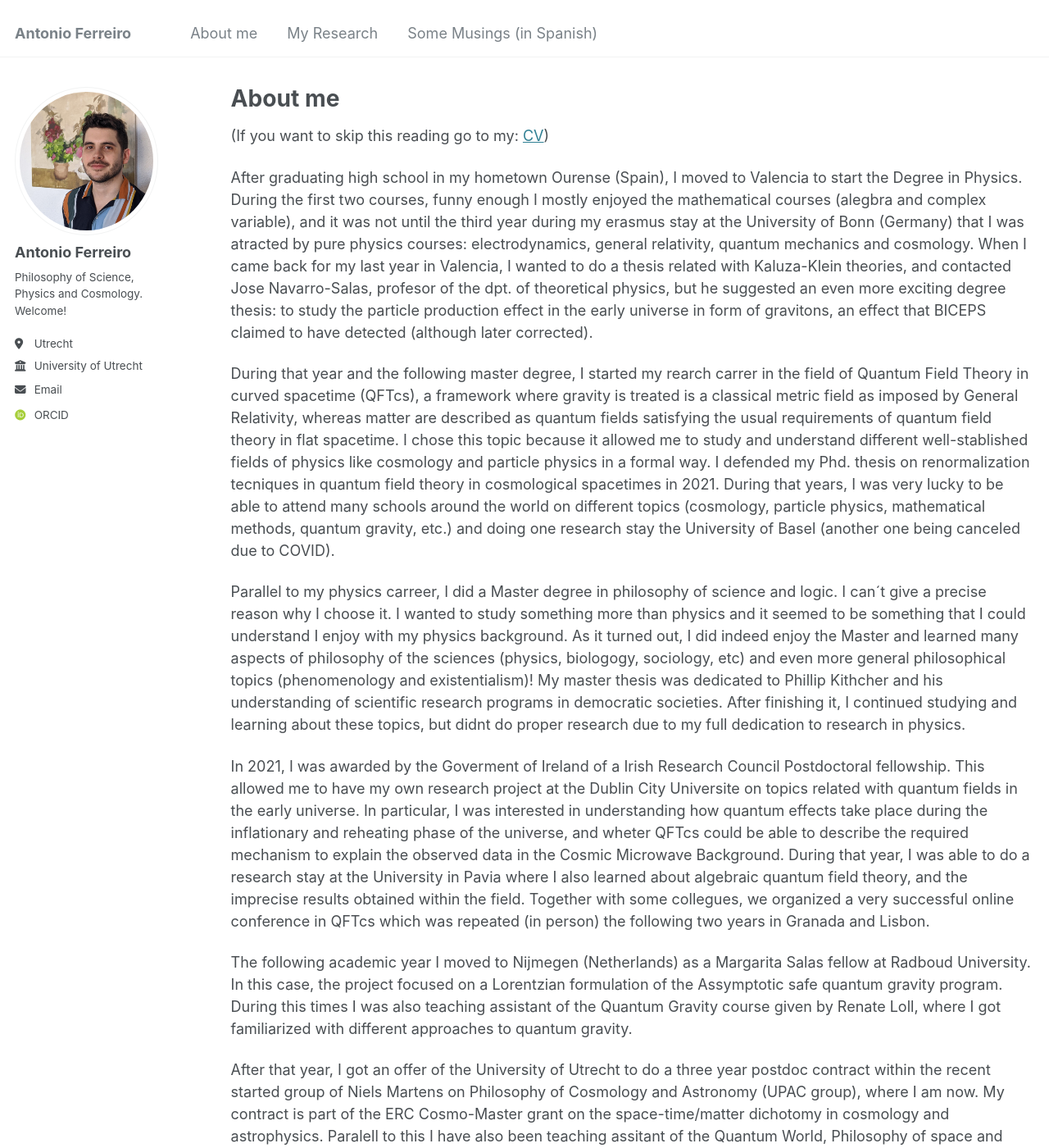
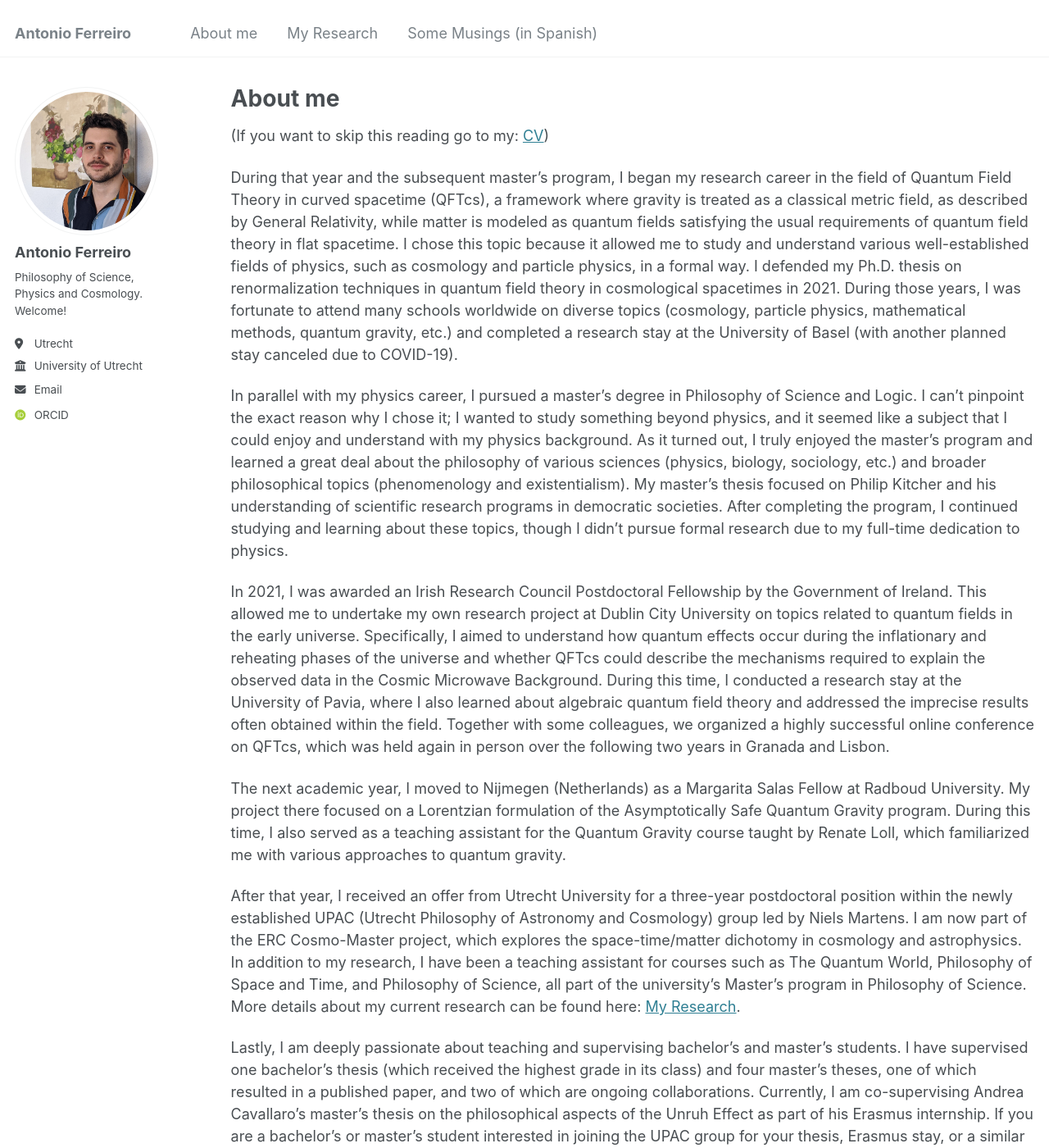
Before and after one commit to Anfedea/anfedea.github.io, a Jekyll site: the page built from _pages/cv.md, in a window 1280 px wide and 1400 px high. Shown: the whole window at 82% size. Built offline with Jekyll 4.4.1, drawn with Linux system fonts in a browser that asks for light colours; some web fonts are replaced; some of the changed text lies outside the part shown.

Commit message:
Update cv.md

```diff
--- a/_pages/cv.md
+++ b/_pages/cv.md
@@ -11,22 +11,17 @@ redirect_from:
 
 (If you want to skip this reading go to my: [CV](CV.pdf))
 
-After graduating high school in my hometown Ourense (Spain), I moved to Valencia to start the Degree in Physics. During the first two courses, funny enough I mostly enjoyed the mathematical courses (alegbra and complex variable), and it was not until the third year during my erasmus stay at the University of Bonn (Germany) that I was atracted by pure physics courses: electrodynamics, general relativity, quantum mechanics and cosmology. When I came back for my last year in Valencia, I wanted to do a thesis related with Kaluza-Klein theories, and contacted Jose Navarro-Salas, profesor of the dpt. of theoretical physics, but he suggested an even more exciting degree thesis: to study the particle production effect in the early universe in form of gravitons, an effect that BICEPS claimed to have detected (although later corrected).
+During that year and the subsequent master’s program, I began my research career in the field of Quantum Field Theory in curved spacetime (QFTcs), a framework where gravity is treated as a classical metric field, as described by General Relativity, while matter is modeled as quantum fields satisfying the usual requirements of quantum field theory in flat spacetime. I chose this topic because it allowed me to study and understand various well-established fields of physics, such as cosmology and particle physics, in a formal way. I defended my Ph.D. thesis on renormalization techniques in quantum field theory in cosmological spacetimes in 2021. During those years, I was fortunate to attend many schools worldwide on diverse topics (cosmology, particle physics, mathematical methods, quantum gravity, etc.) and completed a research stay at the University of Basel (with another planned stay canceled due to COVID-19).
 
-During that year and the following master degree, I started my rearch carrer in the field of Quantum Field Theory in curved spacetime (QFTcs), a framework where gravity is treated is a classical metric field as imposed by General Relativity, whereas matter are described as quantum fields satisfying the usual requirements of quantum field theory in flat spacetime. I chose this topic because it allowed me to study and understand different well-stablished fields of physics like cosmology and particle physics in a formal way. I defended my Phd. thesis on renormalization tecniques in quantum field theory in cosmological spacetimes in 2021. During that years, I was very lucky to be able to attend many schools around the world on different topics (cosmology, particle physics, mathematical methods, quantum gravity, etc.) and doing one research stay the University of Basel (another one being canceled due to COVID).
+In parallel with my physics career, I pursued a master’s degree in Philosophy of Science and Logic. I can’t pinpoint the exact reason why I chose it; I wanted to study something beyond physics, and it seemed like a subject that I could enjoy and understand with my physics background. As it turned out, I truly enjoyed the master’s program and learned a great deal about the philosophy of various sciences (physics, biology, sociology, etc.) and broader philosophical topics (phenomenology and existentialism). My master’s thesis focused on Philip Kitcher and his understanding of scientific research programs in democratic societies. After completing the program, I continued studying and learning about these topics, though I didn’t pursue formal research due to my full-time dedication to physics.
 
-Parallel to my physics carreer, I did a Master degree in philosophy of science and logic. I can´t give a precise reason why I choose it. I wanted to study something more than physics and it seemed to be something that I could understand I enjoy with my physics background. As it turned out, I did indeed enjoy the Master and learned many aspects of philosophy of the sciences (physics, biologogy, sociology, etc) and even more general philosophical topics (phenomenology and existentialism)! My master thesis was dedicated to Phillip Kithcher and his understanding of scientific research programs in democratic societies.  After finishing it, I continued studying and learning about these topics, but didnt do proper research due to my full dedication to research in physics.
+In 2021, I was awarded an Irish Research Council Postdoctoral Fellowship by the Government of Ireland. This allowed me to undertake my own research project at Dublin City University on topics related to quantum fields in the early universe. Specifically, I aimed to understand how quantum effects occur during the inflationary and reheating phases of the universe and whether QFTcs could describe the mechanisms required to explain the observed data in the Cosmic Microwave Background. During this time, I conducted a research stay at the University of Pavia, where I also learned about algebraic quantum field theory and addressed the imprecise results often obtained within the field. Together with some colleagues, we organized a highly successful online conference on QFTcs, which was held again in person over the following two years in Granada and Lisbon.
 
-In 2021, I was awarded by the Goverment of Ireland of a Irish Research Council Postdoctoral fellowship. This allowed me to have my own research project at the Dublin City Universite on topics related with quantum fields in the early universe. In particular, I was interested in understanding how quantum effects take place during the inflationary and reheating phase of the universe, and wheter QFTcs could be able to describe the required mechanism to explain the observed data in the Cosmic Microwave Background. During that year, I was able to do a research stay at the University in Pavia where I also learned about algebraic quantum field theory, and the imprecise results obtained within the field. Together with some collegues, we organized a very successful online conference in QFTcs which was repeated (in person) the following two years in Granada and Lisbon.
+The next academic year, I moved to Nijmegen (Netherlands) as a Margarita Salas Fellow at Radboud University. My project there focused on a Lorentzian formulation of the Asymptotically Safe Quantum Gravity program. During this time, I also served as a teaching assistant for the Quantum Gravity course taught by Renate Loll, which familiarized me with various approaches to quantum gravity.
 
-The following academic year I moved to Nijmegen (Netherlands) as a Margarita Salas fellow at Radboud University. In this case, the project focused on a Lorentzian formulation of the Assymptotic safe quantum gravity program. During this times I was also teaching assistant of the Quantum Gravity course given by Renate Loll, where I got familiarized with different approaches to quantum gravity.
+After that year, I received an offer from Utrecht University for a three-year postdoctoral position within the newly established UPAC (Utrecht Philosophy of Astronomy and Cosmology) group led by Niels Martens. I am now part of the ERC Cosmo-Master project, which explores the space-time/matter dichotomy in cosmology and astrophysics. In addition to my research, I have been a teaching assistant for courses such as The Quantum World, Philosophy of Space and Time, and Philosophy of Science, all part of the university’s Master’s program in Philosophy of Science. More details about my current research can be found here: [My Research](https://anfedea.github.io/My%20Research/).
 
-After that year, I got an offer of the University of Utrecht to do a three year postdoc contract within the recent started group of Niels Martens on Philosophy of Cosmology and Astronomy (UPAC group), where I am now. My contract is part of the ERC Cosmo-Master grant on the space-time/matter dichotomy in cosmology and astrophysics. Paralell to this I have also been teaching assitant of the Quantum World, Philosophy of space and time and Philosophy of science courses, all part of the Master in Philosophy of Science of the university. You can find more on my current research topics here: [My Research](https://anfedea.github.io/My%20Research/).
-
-Finally, I am a big enthusiast in teaching and supervising bachelor and master students. I have already supervised one bachelor thesis (best grade of its class) and four master thesis, one of them with a published publication, two with current collaboration on going. I am currently co-supervising the Master thesis of Andrea Cavallaro on Philisophical aspects of the Unruh Effect as paart of his Erasmus intership. If you are a bachelor or master student and are interested in joining our UPAC group for your thesis or Erasmus stay or similar, don't hesitate to contact me.
-
-
-
+Lastly, I am deeply passionate about teaching and supervising bachelor’s and master’s students. I have supervised one bachelor’s thesis (which received the highest grade in its class) and four master’s theses, one of which resulted in a published paper, and two of which are ongoing collaborations. Currently, I am co-supervising Andrea Cavallaro’s master’s thesis on the philosophical aspects of the Unruh Effect as part of his Erasmus internship. If you are a bachelor’s or master’s student interested in joining the UPAC group for your thesis, Erasmus stay, or a similar opportunity, don’t hesitate to contact me.
 
 
 
```
